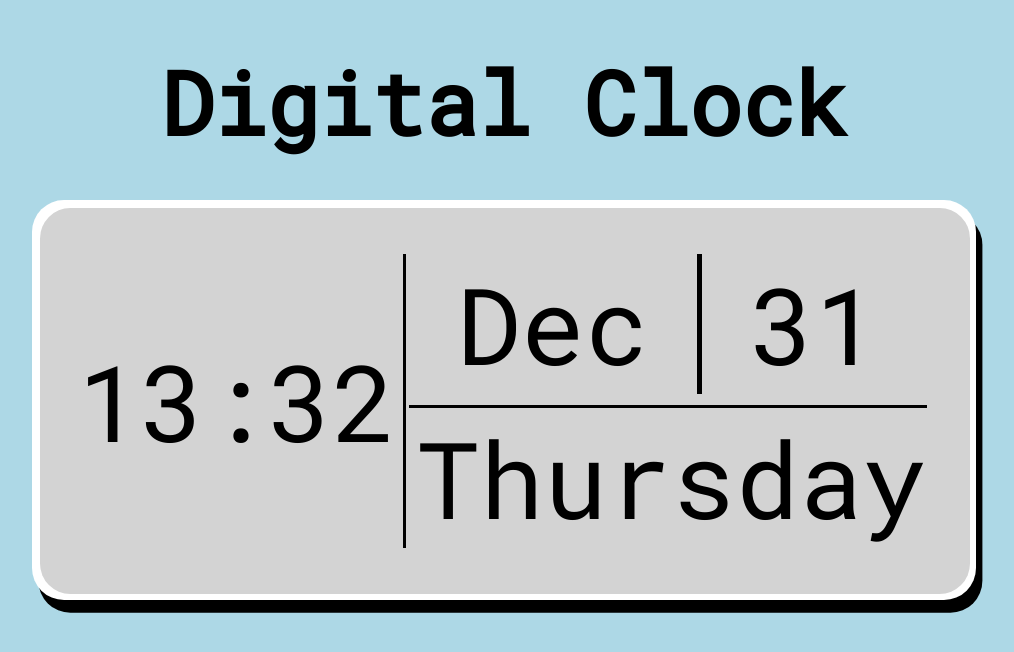
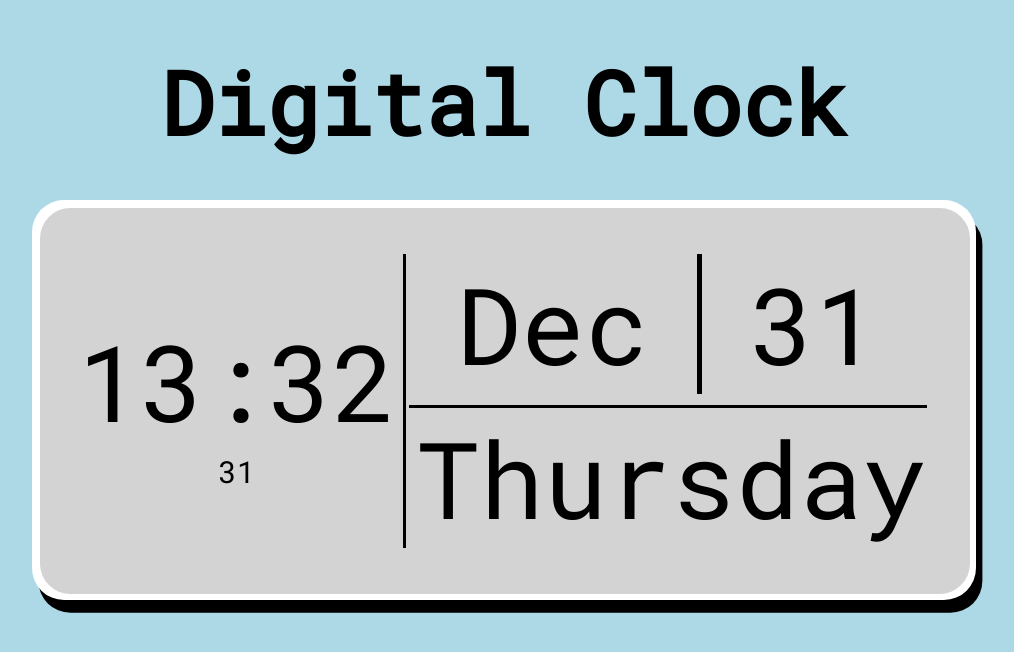
Before and after one commit to VioletViolaVi/Digital_Clock, a plain HTML site: page index.html in a window 1280 px wide. Shown: the whole page, without its empty margins (136-1150 px from the left). Drawn offline with Linux system fonts and the light colour scheme.

Commit message:
Add seconds to clock.

```diff
--- a/assets/js/scripts.js
+++ b/assets/js/scripts.js
@@ -1,13 +1,16 @@
 document.addEventListener("DOMContentLoaded", function () {
-  let todaysFullDate = new Date(); // gets today's day, date & time
-
-  let hours = todaysFullDate.getHours(); // gets num for hours
-  let minutes = todaysFullDate.getMinutes(); // gets num for minutes
-
+  // from html file
   let emptyTime = document.getElementById("time"); // gets id="time"
+  let emptySeconds = document.getElementById("seconds"); // gets id="seconds"
   let emptyMonth = document.getElementById("month"); // gets id="month"
   let emptyMonthDate = document.getElementById("monthDate"); // gets id="monthDate"
   let emptyDay = document.getElementById("weekday"); // gets id="weekday"
+
+  // from js
+  let todaysFullDate = new Date(); // gets today's day, date & time
+  let hours = todaysFullDate.getHours(); // gets num for hours
+  let minutes = todaysFullDate.getMinutes(); // gets num for minutes
+  let seconds = todaysFullDate.getSeconds(); // gets num for seconds
 
   // textual months
   let monthsOfTheYear = [
@@ -67,6 +70,13 @@ document.addEventListener("DOMContentLoaded", function () {
   }
   getTimeNums();
 
+  /* gets sec numbers */
+  function getSeconds() {
+    addZeroToSingleSeconds();
+    emptySeconds.append(seconds);
+  }
+  getSeconds();
+
   /* adds 0 in front for hour nums 1-9 */
   function addZeroToSingleHours() {
     if (hours >= 0 && hours < 10) {
@@ -80,4 +90,11 @@ document.addEventListener("DOMContentLoaded", function () {
       minutes = "0" + minutes;
     }
   }
+
+  /* adds 0 in front for sec nums 1-9 */
+  function addZeroToSingleSeconds() {
+    if (seconds >= 0 && seconds < 10) {
+      seconds = "0" + seconds;
+    }
+  }
 });
--- a/index.html
+++ b/index.html
@@ -18,6 +18,7 @@
         <div id="alarmScreen">
             <div id="leftHolder">
                 <p id="time"></p>
+                <p id="seconds"></p>
             </div>
             <div id="rightHolder">
                 <div id="innerTopRightHolder">
```
